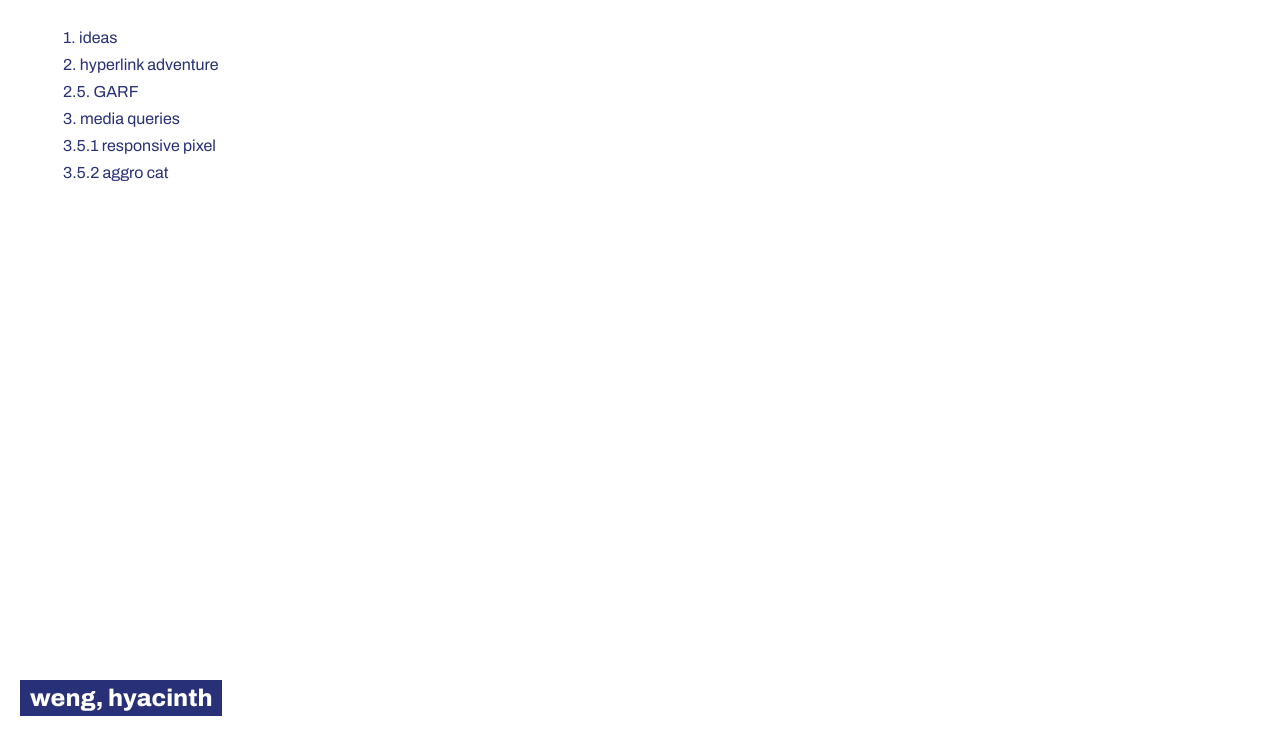
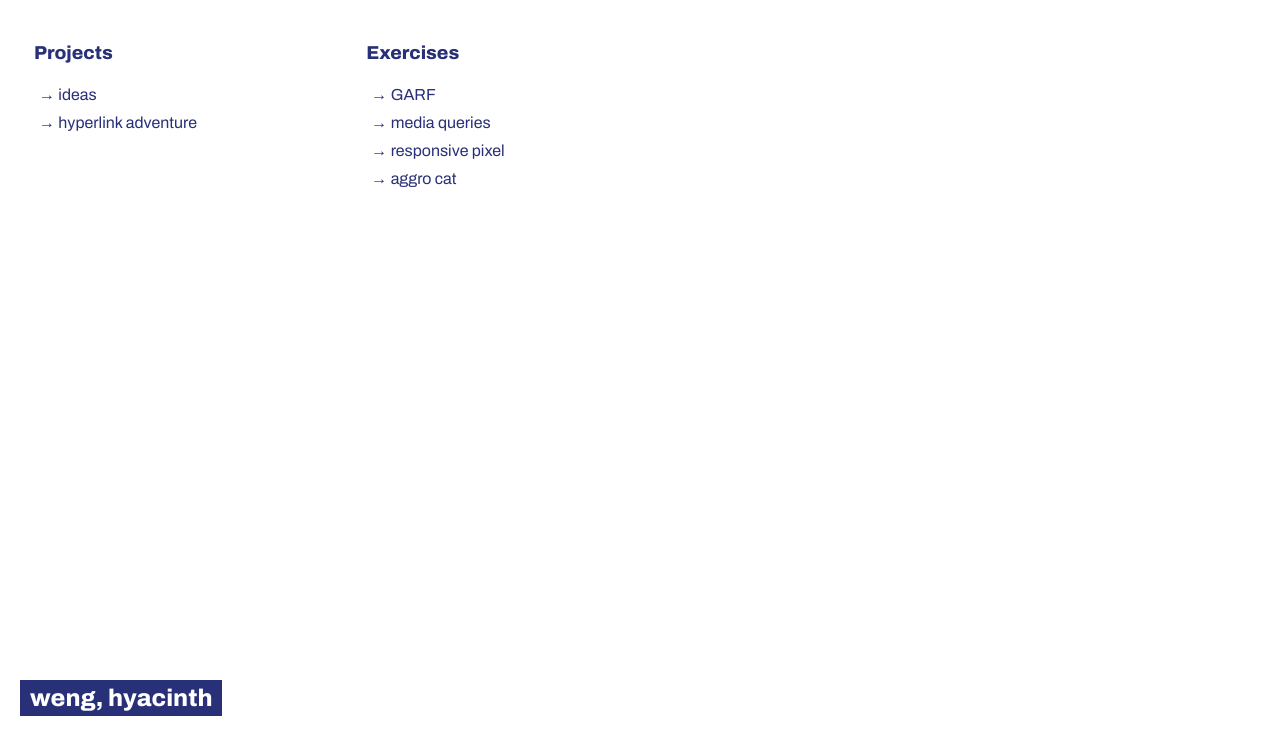
Before and after one commit to pandahya/netart, a plain HTML site: page index.html in a window 1280 px wide. Shown: the part 64-800 px from the top of the page. Drawn offline with Linux system fonts and the light colour scheme.

Commit message:
added homepage sections

```diff
--- a/index.html
+++ b/index.html
@@ -14,14 +14,22 @@
     </header>
 
     <section id="home-list">
-        <ul>
-            <li><a href="./week1/ideas.html">1. ideas</a></li>
-            <li><a href="./week2/index.html" target="_blank" rel="noopener noreferrer">2. hyperlink adventure</a></li>
-            <li><a href="./week2.5/index.html" target="_blank" rel="noopener noreferrer">2.5. GARF</li>
-            <li><a href="./week3/index.html" target="_blank" rel="noopener noreferrer">3. media queries</li>
-            <li><a href="./week3.5.1/" target="_blank" rel="noopener noreferrer">3.5.1 responsive pixel</li>
-            <li><a href="./week3.5.2/" target="_blank" rel="noopener noreferrer">3.5.2 aggro cat</li>
-        </ul>
+        <article>
+            <h3>Projects</h3>
+            <ul>
+                <li><a href="./week1/ideas.html">&rarr; ideas</a></li>
+                <li><a href="./week2/index.html" target="_blank" rel="noopener noreferrer">&rarr; hyperlink adventure</a></li>
+            </ul>
+        </article>
+        <article>
+            <h3>Exercises</h3>
+            <ul>
+                <li><a href="./week2.5/index.html" target="_blank" rel="noopener noreferrer">&rarr; GARF</li>
+                <li><a href="./week3/index.html" target="_blank" rel="noopener noreferrer">&rarr; media queries</li>
+                <li><a href="./week3.5.1/" target="_blank" rel="noopener noreferrer">&rarr; responsive pixel</li>
+                <li><a href="./week3.5.2/" target="_blank" rel="noopener noreferrer">&rarr; aggro cat</li>
+            </ul>
+        </article>
     </section>
 </body>
 
--- a/style.css
+++ b/style.css
@@ -8,15 +8,19 @@
 body{
     font-family: 'Archivo', sans-serif;
     padding-left: 10px;
+    /* background-color: black; */
 }
 ul{
     list-style: none;
+    padding-left: 0em;
+    /* background-color: orange; */
 }
 .ol-sub-1{
     list-style: circle;
 }
 li{
     padding: 5px;
+    /* background-color: green; */
 }
 a:link,a:visited{
     color: var(--main);
@@ -27,7 +31,7 @@ a:hover{
     background-color: var(--main);
     color: white;
 }
-h1,h2{
+h1,h2,h3{
     color: var(--main);
     font-weight: 800;
 }
@@ -61,6 +65,11 @@ section{
 }
 #home-list{
     margin: initial;
+    display: flex;
+    padding-left: 1em;
+    width: 50vw;
+    justify-content: space-between;
+    /* background-color: grey; */
 }
 header a:link, header a:visited, #back-arr a:link, #back-arr a:visited{
     text-decoration: none;
@@ -70,3 +79,18 @@ header a:link, header a:visited, #back-arr a:link, #back-arr a:visited{
 ::selection{
     background-color: var(--accent);
 }
+
+/* @media (prefers-color-scheme: dark){
+    :root{
+        --main: #5a63b6;
+        --accent: gold;
+    }
+    body{
+        background-color: black;
+    }
+}
+@media (prefers-color-scheme: light){
+    body{
+        background-color: white;
+    }
+} */
```
